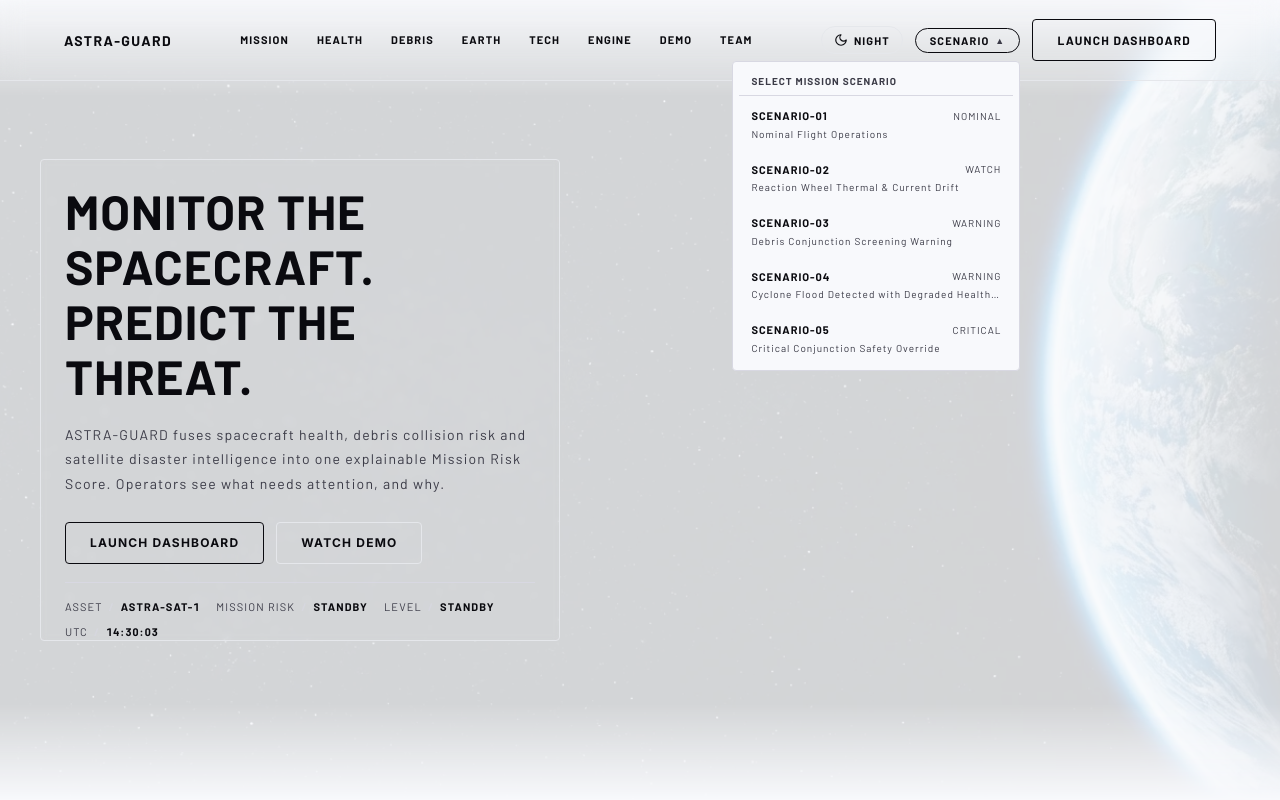
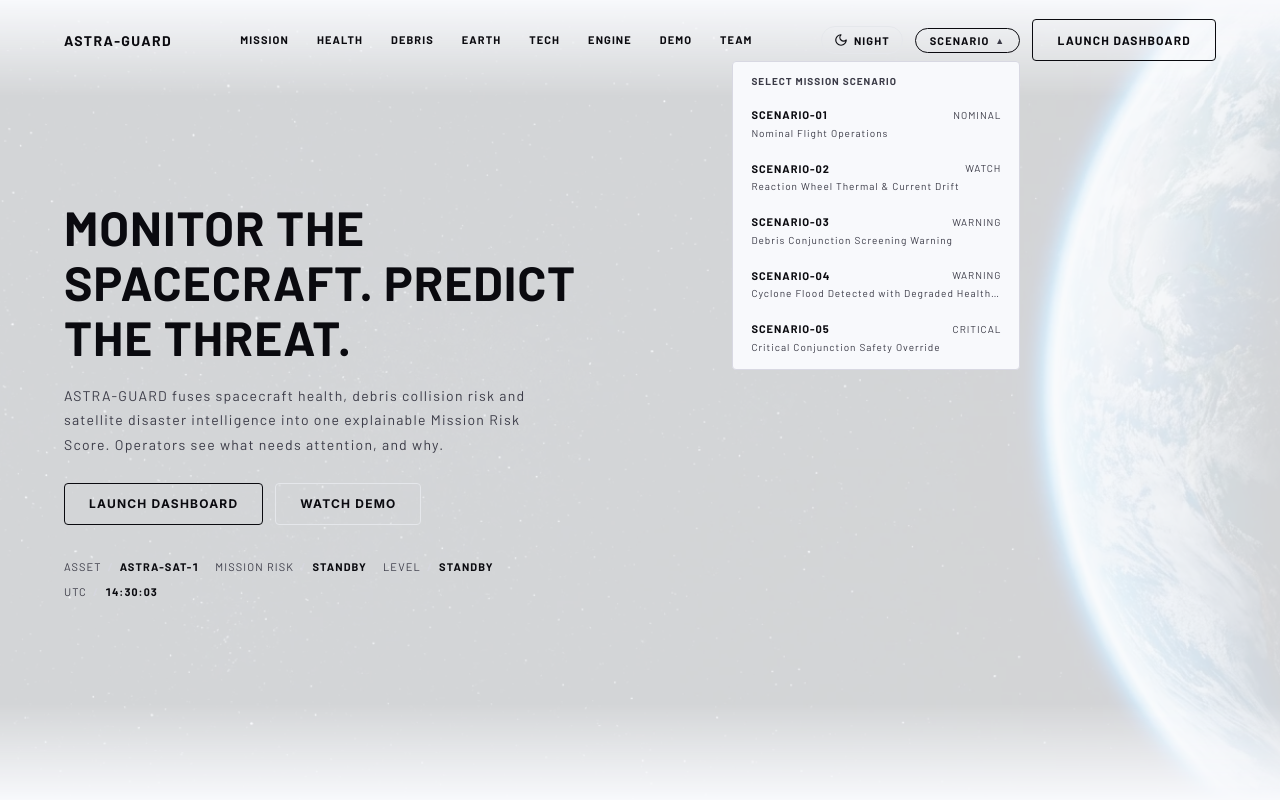
Before and after one commit to Utkarsh-96s/astraguard, a Next.js app in the folder apps/web/: page / in a window 1280 px wide. Both pictures are taken after a click on the button "Select demo scenario". Shown: the top 800 px of the page. Built offline with nearby package versions, Linux system fonts and the light colour scheme; no server answers; a web font is replaced by a local one.

Commit message:
fix(marketing): T1 remove outlines, borders, and tinted frames from non-interactive text blocks

```diff
--- a/apps/web/package.json
+++ b/apps/web/package.json
@@ -13,6 +13,7 @@
   },
   "dependencies": {
     "clsx": "^2.1.0",
+    "lenis": "^1.3.27",
     "lucide-react": "^0.363.0",
     "next": "^14.2.5",
     "react": "^18.3.1",
@@ -20,12 +21,14 @@
     "tailwind-merge": "^2.2.2"
   },
   "devDependencies": {
+    "@playwright/test": "^1.64.1",
     "@types/node": "^20.11.30",
     "@types/react": "^18.2.69",
     "@types/react-dom": "^18.2.22",
     "autoprefixer": "^10.4.19",
     "eslint": "^8.57.0",
     "eslint-config-next": "^14.2.5",
+    "playwright": "^1.64.1",
     "postcss": "^8.4.38",
     "tailwindcss": "^3.4.1",
     "typescript": "^5.4.3"
--- a/apps/web/src/app/globals.css
+++ b/apps/web/src/app/globals.css
@@ -179,6 +179,70 @@ body {
   -webkit-mask-image: linear-gradient(to bottom, transparent 0%, black 12%, black 88%, transparent 100%);
 }
 
+/* ========================================================================== */
+/* Marketing Scope Global Reset & Focus Standards (T1)                        */
+/* ========================================================================== */
+.marketing-scope p,
+.marketing-scope h1,
+.marketing-scope h2,
+.marketing-scope h3,
+.marketing-scope h4,
+.marketing-scope h5,
+.marketing-scope h6,
+.marketing-scope span:not([role="button"]),
+.marketing-scope .telemetry-strip,
+.marketing-scope .metrics-list,
+.marketing-scope section > div {
+  box-shadow: none !important;
+  text-shadow: none !important;
+}
+
+/* Strip borders on non-interactive marketing text blocks */
+.marketing-scope .non-interactive-text,
+.marketing-scope p,
+.marketing-scope h1,
+.marketing-scope h2,
+.marketing-scope h3 {
+  border: none !important;
+  outline: none !important;
+  background-color: transparent !important;
+}
+
+/* Strict focus styles: :focus-visible ONLY, on interactive elements ONLY */
+:focus:not(:focus-visible) {
+  outline: none !important;
+  box-shadow: none !important;
+}
+
+.marketing-scope a:focus:not(:focus-visible),
+.marketing-scope button:focus:not(:focus-visible),
+.marketing-scope input:focus:not(:focus-visible),
+.marketing-scope select:focus:not(:focus-visible) {
+  outline: none !important;
+  box-shadow: none !important;
+}
+
+.marketing-scope a:focus-visible,
+.marketing-scope button:focus-visible,
+.marketing-scope select:focus-visible {
+  outline: 1px solid var(--color-space-fg) !important;
+  outline-offset: 3px !important;
+  box-shadow: none !important;
+}
+
+/* Never show focus rings on non-interactive containers, divs, or headings */
+div:focus,
+section:focus,
+main:focus,
+h1:focus,
+h2:focus,
+h3:focus,
+p:focus,
+span:focus {
+  outline: none !important;
+  box-shadow: none !important;
+}
+
 @media (prefers-reduced-motion: reduce) {
   * {
     animation-duration: 0.01ms !important;
--- a/apps/web/src/app/page.tsx
+++ b/apps/web/src/app/page.tsx
@@ -32,7 +32,7 @@ export const metadata: Metadata = {
 
 export default function MarketingHomePage() {
   return (
-    <div className="w-full bg-space-canvas text-space-fg min-h-screen relative overflow-x-hidden selection:bg-space-secondary/20 selection:text-space-fg transition-colors duration-300">
+    <div className="marketing-scope w-full bg-space-canvas text-space-fg min-h-screen relative overflow-x-hidden selection:bg-space-secondary/20 selection:text-space-fg transition-colors duration-300">
       {/* 1. Top Navigation */}
       <SiteNav />
 
--- a/apps/web/src/components/marketing/FullBleedSection.tsx
+++ b/apps/web/src/components/marketing/FullBleedSection.tsx
@@ -70,10 +70,6 @@ export function FullBleedSection({
       >
         <div
           className={`w-full max-w-[520px] flex flex-col gap-[18px] transition-all duration-300 ${
-            shouldRenderImage
-              ? "backdrop-blur-[3px] bg-space-canvas/30 rounded p-4 sm:p-6 -ml-4 sm:-ml-6 border border-space-separator/25"
-              : ""
-          } ${
             align === "center" ? "mx-auto text-center items-center" : "self-end sm:self-auto pb-12 sm:pb-0"
           }`}
         >
--- a/apps/web/src/components/marketing/MetricsList.tsx
+++ b/apps/web/src/components/marketing/MetricsList.tsx
@@ -112,7 +112,7 @@ export function MetricsList() {
 
   return (
     <div
-      className="w-full flex flex-col divide-y divide-space-separator pt-4 select-none tnum transition-colors duration-200"
+      className="w-full flex flex-col pt-4 select-none tnum transition-colors duration-200"
       style={{ fontFamily: "var(--font-d-din, var(--font-barlow, sans-serif))" }}
     >
       {metrics.map((m, idx) => (
--- a/apps/web/src/components/marketing/MobileMenu.tsx
+++ b/apps/web/src/components/marketing/MobileMenu.tsx
@@ -45,7 +45,7 @@ export function MobileMenu({ isOpen, onClose, links }: MobileMenuProps) {
       style={{ fontFamily: "var(--font-d-din, var(--font-barlow, sans-serif))" }}
     >
       {/* Top Header */}
-      <div className="flex items-center justify-between border-b border-space-separator pb-6">
+      <div className="flex items-center justify-between pb-6">
         <span className="text-space-fg text-[14px] font-bold tracking-[0.10em] uppercase">
           ASTRA-GUARD
         </span>
@@ -75,7 +75,7 @@ export function MobileMenu({ isOpen, onClose, links }: MobileMenuProps) {
       </nav>
 
       {/* Footer Controls */}
-      <div className="border-t border-space-separator pt-6 flex flex-col gap-4">
+      <div className="pt-6 flex flex-col gap-4">
         {/* Appearance Row */}
         <div className="flex items-center justify-between">
           <span className="text-space-secondary text-[11px] font-bold uppercase tracking-[0.10em]">
--- a/apps/web/src/components/marketing/ScenarioSelector.tsx
+++ b/apps/web/src/components/marketing/ScenarioSelector.tsx
@@ -124,7 +124,7 @@ export function ScenarioSelector() {
           aria-orientation="vertical"
           className="absolute right-0 mt-2 w-72 bg-space-canvas border border-space-separator rounded p-1.5 z-50 flex flex-col gap-1 focus:outline-none"
         >
-          <div className="px-3 py-1.5 text-[10px] uppercase font-bold text-space-secondary tracking-[0.10em] border-b border-space-separator">
+          <div className="px-3 py-1.5 text-[10px] uppercase font-bold text-space-secondary tracking-[0.10em]">
             SELECT MISSION SCENARIO
           </div>
           {scenarios.map((s) => (
--- a/apps/web/src/components/marketing/SiteNav.tsx
+++ b/apps/web/src/components/marketing/SiteNav.tsx
@@ -37,7 +37,7 @@ export function SiteNav() {
       {/* Transparent Fixed Header */}
       <header
         role="banner"
-        className="fixed top-0 left-0 right-0 z-40 w-full bg-space-canvas/70 backdrop-blur-md border-b border-space-separator/30 transition-colors select-none pointer-events-none"
+        className="fixed top-0 left-0 right-0 z-40 w-full bg-transparent transition-colors select-none pointer-events-none"
         style={{ fontFamily: "var(--font-d-din, var(--font-barlow, sans-serif))" }}
       >
         <div className="max-w-7xl mx-auto px-6 sm:px-10 lg:px-16 h-20 flex items-center justify-between pointer-events-auto">
--- a/apps/web/src/components/marketing/TelemetryStrip.tsx
+++ b/apps/web/src/components/marketing/TelemetryStrip.tsx
@@ -109,7 +109,7 @@ export function TelemetryStrip() {
   return (
     <div
       aria-live="polite"
-      className="w-full pt-4 border-t border-space-separator flex flex-wrap items-center gap-x-4 gap-y-2 text-[11px] uppercase font-bold tracking-[0.10em] select-none tnum transition-colors duration-200"
+      className="w-full pt-4 flex flex-wrap items-center gap-x-4 gap-y-2 text-[11px] uppercase font-bold tracking-[0.10em] select-none tnum transition-colors duration-200"
       style={{ fontFamily: "var(--font-d-din, var(--font-barlow, sans-serif))" }}
     >
       <div className="flex items-center gap-1.5">
@@ -139,7 +139,7 @@ export function TelemetryStrip() {
       {isSimulated && (
         <div className="flex items-center gap-1.5">
           <span className="text-space-separator opacity-70">/</span>
-          <span className="text-space-fg border border-space-separator rounded px-1.5 py-0.5 text-[9px] leading-none">
+          <span className="text-space-fg text-[9px] font-mono tracking-[0.10em] leading-none">
             SIMULATED
           </span>
         </div>
```
Also changed, not shown: apps/web/scripts/design-lint.mjs (+41 -0 lines), apps/web/src/components/marketing/Footer.tsx (+4 -4 lines), 1 other file (tests, documents, lock files or other folders).
